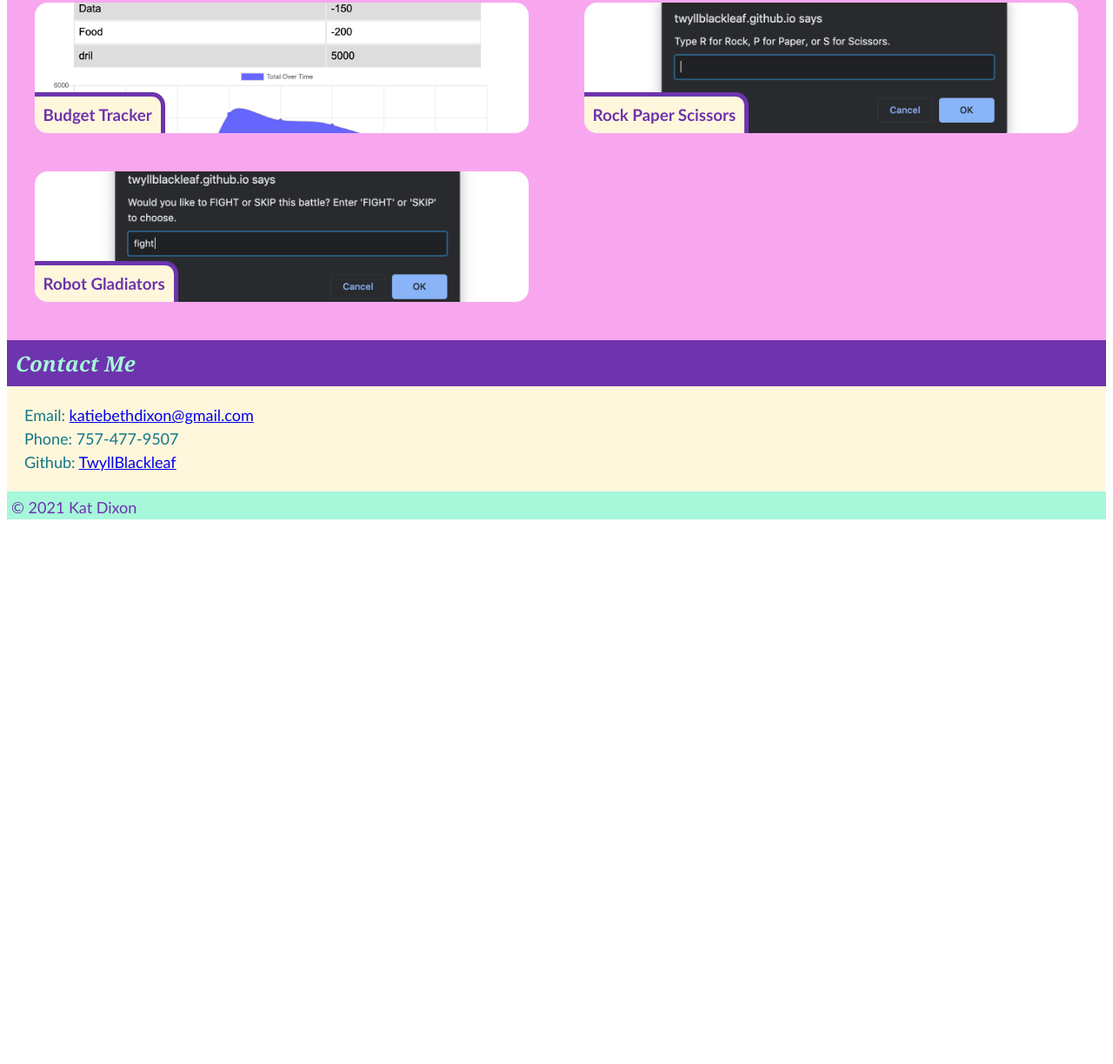
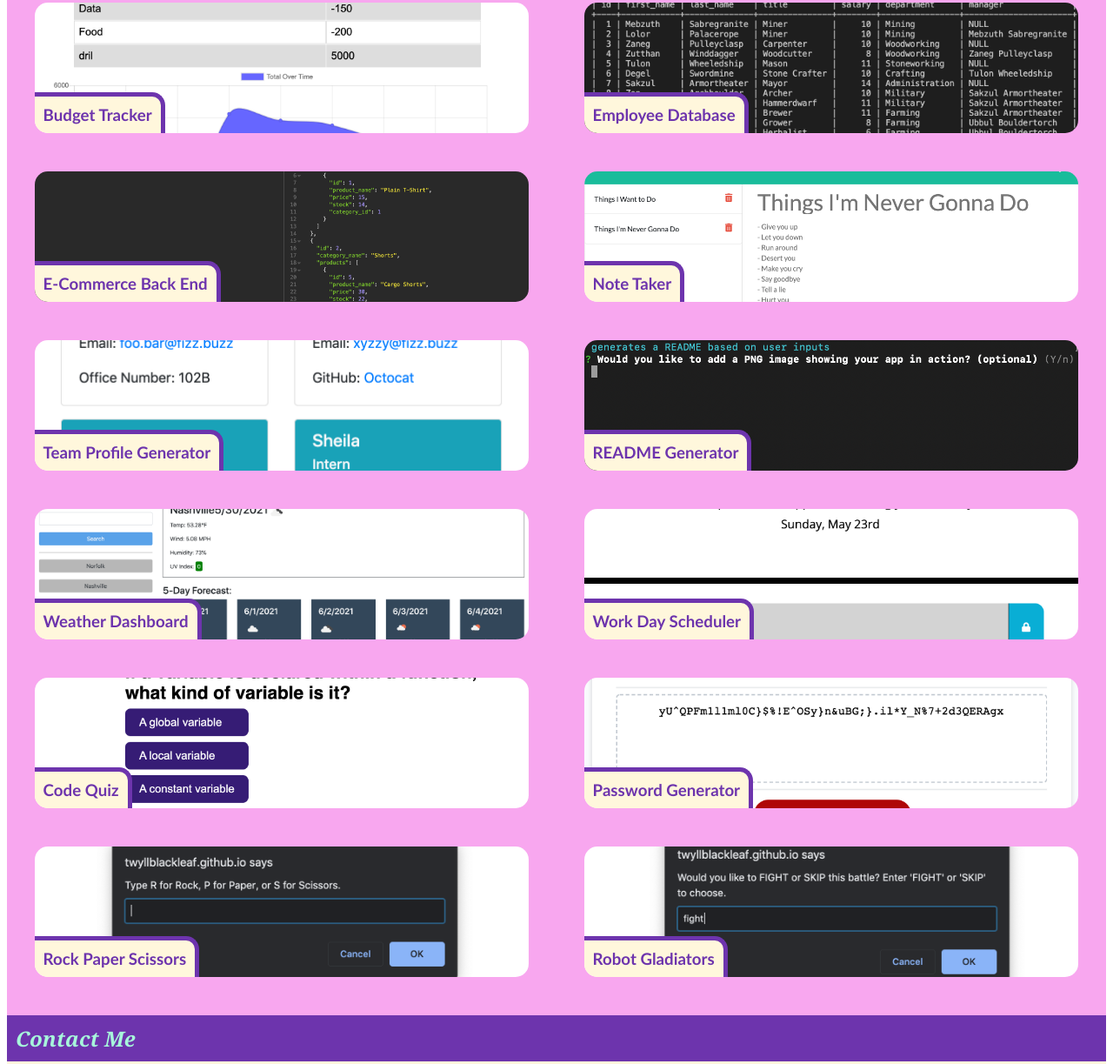
Before and after one commit to TwyllBlackleaf/portfolio-site, a plain HTML site: page index.html in a window 1280 px wide. Shown: the part 1626-2849 px from the top of the page at 87% size. Before the commit the page ends 2231 px from the top, so only its background shows below. Drawn offline with Linux system fonts and the light colour scheme.

Commit message:
add more links to projects

```diff
--- a/index.html
+++ b/index.html
@@ -87,7 +87,7 @@
         <section class="flex-link-2">
             <a href="https://github.com/TwyllBlackleaf/blog-site" target="_blank">
                 <div class="link-box-2">
-                    <img class="work-image-2" src="./assets/images/blog-site.png" />
+                    <img class="work-image-2" src="./assets/images/blog-site.png" alt="A page full of sample blog posts made of copypasta"/>
                     <h3 class="program-header">Blog Site</h3>
                 </div>
             </a>
@@ -96,14 +96,95 @@
         <section class="flex-link-2">
             <a href="https://github.com/TwyllBlackleaf/offline-budget-tracker" target="_blank">
                 <div class="link-box-2">
-                    <img class="work-image-2" src="./assets/images/budget-tracker.png" />
+                    <img class="work-image-2" src="./assets/images/budget-tracker.png" alt="A budget tracker screen referencing a tweet by @dril"/>
                     <h3 class="program-header">Budget Tracker</h3>
                 </div>
             </a>
         </section>
 
         <section class="flex-link-2">
-            <a href="https://twyllblackleaf.github.io/rock-paper-scissors/" target="_blank">
+            <a href="https://github.com/TwyllBlackleaf/employee-database" target="_blank">
+                <div class="link-box-2">
+                    <img class="work-image-2" src="./assets/images/employee-database.png" alt="An employee database showing dwarves working in a Dwarf Fortress" />
+                    <h3 class="program-header">Employee Database</h3>
+                </div>
+            </a>
+        </section>
+
+        <section class="flex-link-2">
+            <a href="https://github.com/TwyllBlackleaf/ecommerce-backend" target="_blank">
+                <div class="link-box-2">
+                    <img class="work-image-2" src="./assets/images/ecommerce-backend.png" alt="An array of products viewed in Insomnia" />
+                    <h3 class="program-header">E-Commerce Back End</h3>
+                </div>
+            </a>
+        </section>
+
+        <section class="flex-link-2">
+            <a href="https://github.com/TwyllBlackleaf/note-taker" target="_blank">
+                <div class="link-box-2">
+                    <img class="work-image-2" src="./assets/images/note-taker.png" alt="A note that references a song by Rick Astley" />
+                    <h3 class="program-header">Note Taker</h3>
+                </div>
+            </a>
+        </section>
+
+        <section class="flex-link-2">
+            <a href="https://github.com/TwyllBlackleaf/team-profile-generator" target="_blank">
+                <div class="link-box-2">
+                    <img class="work-image-2" src="./assets/images/team-profile-generator.png" alt="Sample team members"/>
+                    <h3 class="program-header">Team Profile Generator</h3>
+                </div>
+            </a>
+        </section>
+
+        <section class="flex-link-2">
+            <a href="https://github.com/TwyllBlackleaf/readme-generator" target="_blank">
+                <div class="link-box-2">
+                    <img class="work-image-2" src="./assets/images/readme-generator.png" alt="The README generator in action" />
+                    <h3 class="program-header">README Generator</h3>
+                </div>
+            </a>
+        </section>
+
+        <section class="flex-link-2">
+            <a href="https://github.com/TwyllBlackleaf/weather-dashboard" target="_blank">
+                <div class="link-box-2">
+                    <img class="work-image-2" src="./assets/images/weather-dashboard.png" alt="A 5-day weather forecast for Nashville, TN" />
+                    <h3 class="program-header">Weather Dashboard</h3>
+                </div>
+            </a>
+        </section>
+
+        <section class="flex-link-2">
+            <a href="https://github.com/TwyllBlackleaf/day-planner" target="_blank">
+                <div class="link-box-2">
+                    <img class="work-image-2" src="./assets/images/day-planner.png" alt="A workday schedule showing a few tasks" />
+                    <h3 class="program-header">Work Day Scheduler</h3>
+                </div>
+            </a>
+        </section>
+
+        <section class="flex-link-2">
+            <a href="https://github.com/TwyllBlackleaf/code-quiz" target="_blank">
+                <div class="link-box-2">
+                    <img class="work-image-2" src="./assets/images/code-quiz-screenshot.png" alt="A quiz question about variables" />
+                    <h3 class="program-header">Code Quiz</h3>
+                </div>
+            </a>
+        </section>
+
+        <section class="flex-link-2">
+            <a href="https://github.com/TwyllBlackleaf/password-generator" target="_blank">
+                <div class="link-box-2">
+                    <img class="work-image-2" src="./assets/images/password-generator.png" alt="A generated password" />
+                    <h3 class="program-header">Password Generator</h3>
+                </div>
+            </a>
+        </section>
+
+        <section class="flex-link-2">
+            <a href="https://github.com/TwyllBlackleaf/rock-paper-scissors" target="_blank">
                 <div class="link-box-2">
                     <img class="work-image-2" src="./assets/images/rock-paper-scissors.png" alt="A prompt for a game of Rock Paper Scissors" />
                     <h3 class="program-header">Rock Paper Scissors</h3>
@@ -112,7 +193,7 @@
         </section>
 
         <section class="flex-link-2">
-            <a href="https://twyllblackleaf.github.io/robot-gladiators/" target="_blank">
+            <a href="https://github.com/TwyllBlackleaf/robot-gladiators" target="_blank">
                 <div class="link-box-2">
                     <img class="work-image-2" src="assets/images/robot-gladiators.png" alt="A prompt for a game of Robot Gladiators" />
                     <h3 class="program-header">Robot Gladiators</h3>
```
Also changed, not shown: assets/images/code-quiz-screenshot.png (added), assets/images/day-planner.png (added), assets/images/ecommerce-backend.png (added), assets/images/employee-database.png (added), assets/images/note-taker.png (added), assets/images/password-generator.png (added), assets/images/readme-generator.png (added), assets/images/team-profile-generator.png (added), assets/images/weather-dashboard.png (added).
